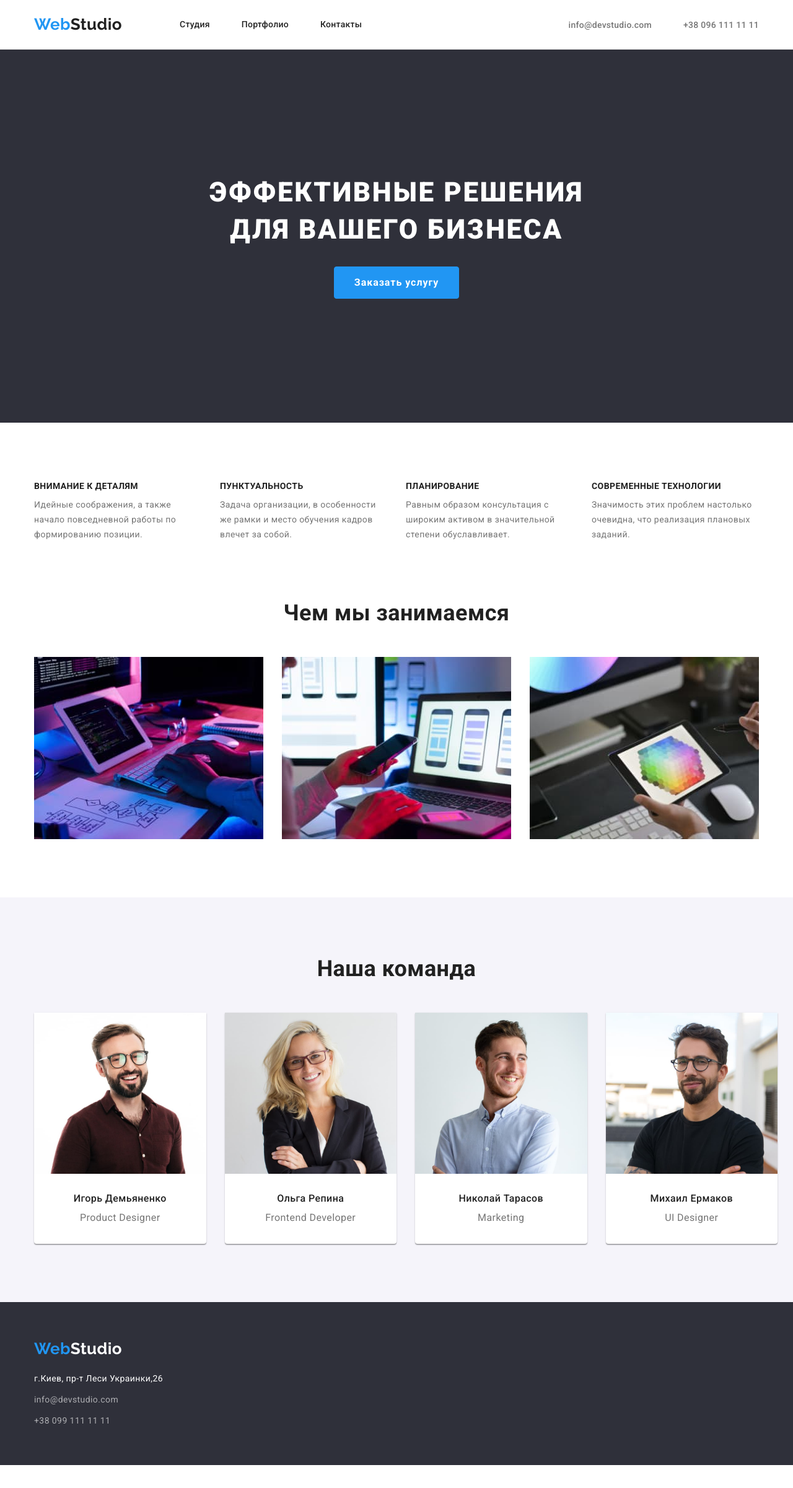
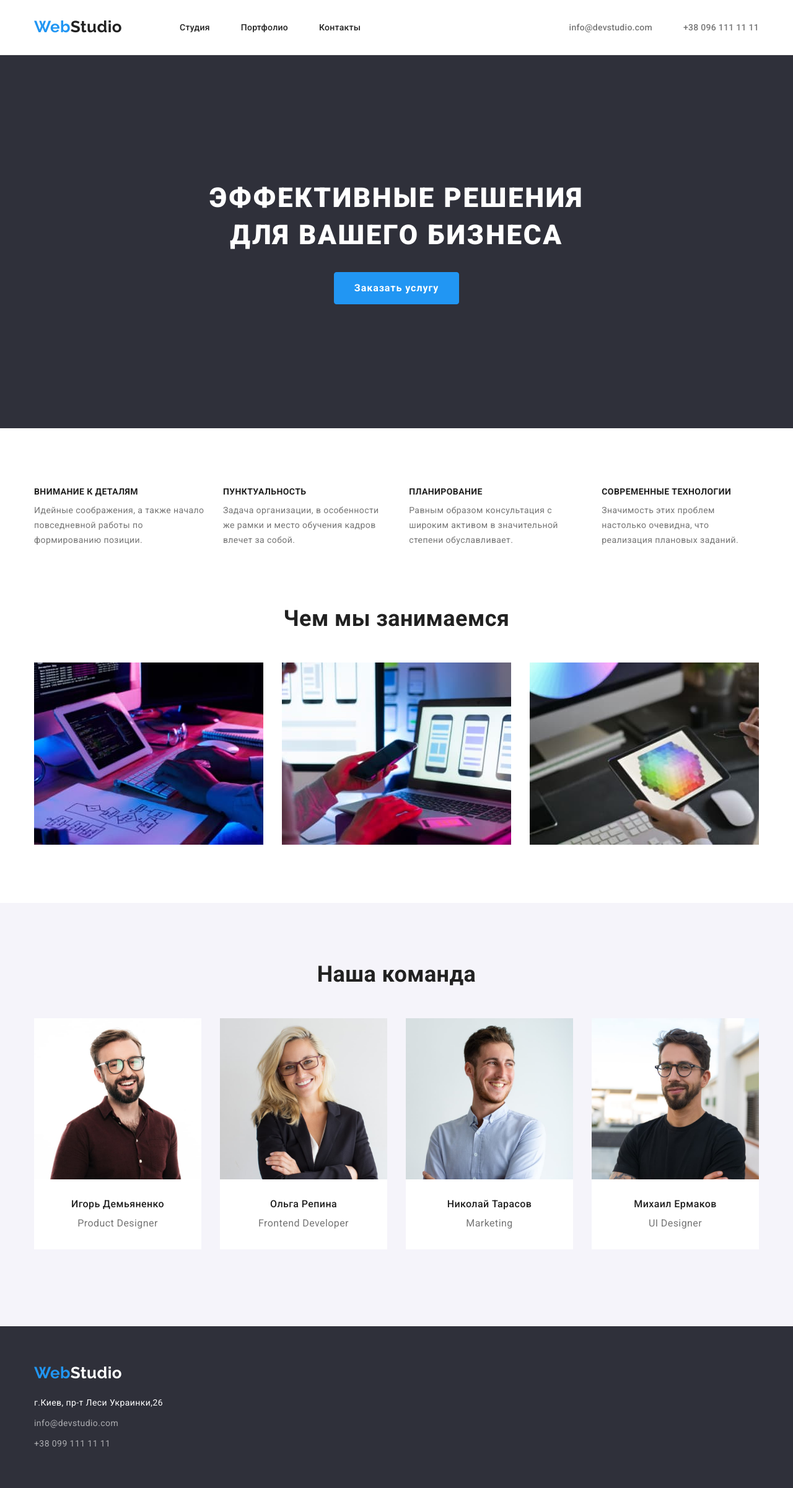
Before and after one commit to mashatalan/goit-markup-hw-03, a plain HTML site: page index.html in a window 1280 px wide. Shown: the whole page at 62% size. Before the commit the page ends 2364 px from the top, so only its background shows below. Drawn offline with nearby package versions, Linux system fonts and the light colour scheme.

Commit message:
Bug fixes.

```diff
--- a/css/styles.css
+++ b/css/styles.css
@@ -40,6 +40,8 @@ ul {
 
 img {
     display: block;
+    max-width: 100%;
+    height: auto;
 }
 
 body {
@@ -59,19 +61,15 @@ body {
     padding-right: 15px;
 }
 
-.padding {
+.section {
     padding-top: 94px;
     padding-bottom: 94px;
 }
 
-.activity .padding {
-    padding-top: 0;
-}
-
-.header {
+.navigation .logo {
     padding-top: 24px;
-    padding-bottom: 24px;
-    border-bottom: 1px solid #ECECEC;
+    padding-bottom: 25px;
+    margin-right: 93px;
 
 }
 
@@ -79,8 +77,10 @@ body {
     display: flex;
     align-items: center;
     justify-content: space-between;
-    padding-left: 15px;
-    padding-right: 15px;
+}
+
+.header {
+    border-bottom: 1px solid #ECECEC
 }
 
 .navigation {
@@ -91,23 +91,26 @@ body {
 .nav-list {
     display: flex;
     align-items: center;
+
+    padding-bottom: 32px;
+    padding-top: 32px;
 }
 
 .nav-contact-list {
     display: flex;
     align-items: center;
+
+    padding-bottom: 32px;
+    padding-top: 32px;
 }
 
-.logo {
-    margin-right: 93px;
-}
 
 .nav-list-item:not(:last-child) {
-    margin-right: 51px;
+    margin-right: 50px;
 }
 
 .contact-list-item:not(:last-child) {
-    margin-right: 51px;
+    margin-right: 50px;
 }
 
 .visually-hidden {
@@ -221,28 +224,34 @@ body {
     padding-bottom: 60px;
 }
 
-.address-list {
-    margin-top: 20px;
+.logo-bottom {
+    display: block;
+    margin-bottom: 20px;
 }
 
 .footer-address {
-    margin-bottom: 10px;
+    margin-bottom: 9px;
 }
 
 .footer-mail {
-    margin-bottom: 10px;
+    margin-bottom: 9px;
 
 }
 
-/*.logo-footer {*/
-/*    display: flex;*/
-/*}*/
+.logo-footer {
+    display: flex;
+}
+
 /*=== End of Footer ===*/
 
 /*=== Hero ===*/
+
 .hero {
     background-color: var(--bc-dark);
     text-align: center;
+
+    padding-top: 200px;
+    padding-bottom: 200px;
 }
 
 
@@ -279,16 +288,9 @@ body {
     background-color: var(--focus-button);
 }
 
-.hero-container {
-    padding-top: 200px;
-    padding-bottom: 200px;
-}
 
 h1 {
     margin-bottom: 30px;
-}
-
-.hero-container {
 }
 
 /*=== End of Hero ===*/
@@ -323,22 +325,17 @@ p {
     margin-right: 30px;
 }
 
-.benefits-description {
-    width: 270px;
-}
-
 h3 {
     margin-bottom: 10px;
-}
-
-.item .list {
-    width: 270px;
-    padding-bottom: 26px;
 }
 
 /*=== End of Benefits ===*/
 
 /*=== Our activities ===*/
+.activity {
+    padding-top: 0;
+}
+
 .activity-title {
     font-weight: bold;
     font-size: 36px;
@@ -376,7 +373,11 @@ h3 {
     font-size: 16px;
     line-height: 19px;
     text-align: center;
-    margin-top: 30px;
+}
+
+.container-employees {
+    padding-top: 30px;
+    padding-bottom: 30px;
 }
 
 .employees-position {
@@ -391,8 +392,6 @@ h3 {
     display: flex;
     flex-wrap: wrap;
     justify-content: space-between;
-    margin-right: -30px;
-    margin-bottom: -30px;
 }
 
 .employees-list-item {
@@ -400,7 +399,6 @@ h3 {
     margin-right: 30px;
     margin-bottom: 30px;
     background-color: #FFFFFF;
-    padding-bottom: 30px;
 }
 
 .employees-list-item:nth-child(4n) {
@@ -409,10 +407,6 @@ h3 {
 
 .employees h2 {
     margin-bottom: 50px;
-}
-
-.employees-photo {
-    width: 100%;
 }
 
 /*=== End of Employees ===*/
@@ -446,10 +440,6 @@ h3 {
     line-height: 36px;
     letter-spacing: 0.06em;
     color: var(--color-dark);
-
-    margin-bottom: 4px;
-    margin-right: 24px;
-    margin-left: 24px;
 }
 
 .site-description {
@@ -457,10 +447,6 @@ h3 {
     font-size: 16px;
     line-height: 30px;
     color: var(--color-primary);
-
-    margin-left: 24px;
-    margin-right: 24px;
-    margin-bottom: 20px;
 }
 
 .flex-button {
@@ -495,19 +481,26 @@ h3 {
     margin-bottom: 30px;
 }
 
-/*.hero {*/
-/*    padding-top: 94px;*/
-/*    padding-bottom: 94px;*/
-/*}*/
+.flex-button {
+    margin-bottom: 50px;
+}
+
 .flex-button .button {
-    margin-bottom: 50px;
     padding: 6px 22px;
 }
 
-.flex-element,
-.employees-list-item {
-    box-shadow: 0 1px 3px rgba(0, 0, 0, 0.12), 0 1px 1px rgba(0, 0, 0, 0.14), 0 2px 1px rgba(0, 0, 0, 0.2);
-    border-radius: 0 0 4px 4px;
+.tile {
+    padding-top: 20px;
+    padding-bottom: 20px;
+    padding-left: 24px;
+
+    border-left: 1px solid #EEEEEE;
+    border-right: 1px solid #EEEEEE;
+    border-bottom: 1px solid #EEEEEE;
+}
+
+.site-title {
+    margin-bottom: 4px;
 }
 
 /*=== End of Portfolio ===*/
--- a/index.html
+++ b/index.html
@@ -44,7 +44,7 @@
     </section>
     <!--Benefits-->
     <section class="benefits section">
-        <div class="container padding">
+        <div class="container">
             <h2 class="visually-hidden">Преимущества компании</h2>
             <ul class="list benefits-list">
                 <li class="benefits-list-item">
@@ -73,7 +73,7 @@
     </section>
     <!--Our activities-->
     <section class="activity section ">
-        <div class="container padding">
+        <div class="container">
             <h2 class="activity-title">Чем мы занимаемся</h2>
             <ul class="activity-list list ">
                 <li class="activity-list-item"><img src="./images/img1.jpg" alt="изображение 1" width="370"
@@ -87,29 +87,37 @@
     </section>
     <!--Employees-->
     <section class="employees section">
-        <div class="container padding">
+        <div class="container">
             <h2 class="employees-title">Наша команда</h2>
             <ul class="employees-list list">
                 <li class="employees-list-item">
                     <img class="employees-photo" src="./images/img4.jpg" alt="Игорь Демьяненко" width="270"
                          height="260">
+                    <div class="container-employees">
                         <h3 class="employees-name">Игорь Демьяненко</h3>
                         <p class="employees-position">Product Designer</p>
+                    </div>
                 </li>
                 <li class="employees-list-item">
                     <img class="employees-photo" src="./images/img5.jpg" alt="Ольга Репина" width="270" height="260">
+                    <div class="container-employees">
                         <h3 class="employees-name">Ольга Репина</h3>
                         <p class="employees-position">Frontend Developer</p>
+                    </div>
                 </li>
                 <li class="employees-list-item">
                     <img class="employees-photo" src="./images/img6.jpg" alt="Николай Тарасов" width="270" height="260">
+                    <div class="container-employees">
                         <h3 class="employees-name">Николай Тарасов</h3>
                         <p class="employees-position">Marketing</p>
+                    </div>
                 </li>
                 <li class="employees-list-item">
                     <img class="employees-photo" src="./images/img7.jpg" alt="Михаил Ермаков" width="270" height="260">
+                    <div class="container-employees">
                         <h3 class="employees-name">Михаил Ермаков</h3>
                         <p class="employees-position">UI Designer</p>
+                    </div>
                 </li>
             </ul>
         </div>
```
Also changed, not shown: portfolio.html (+20 -2 lines). Lines whose indentation alone changed are shown as unchanged.
